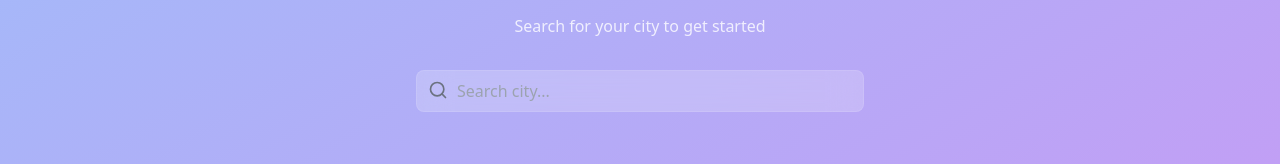
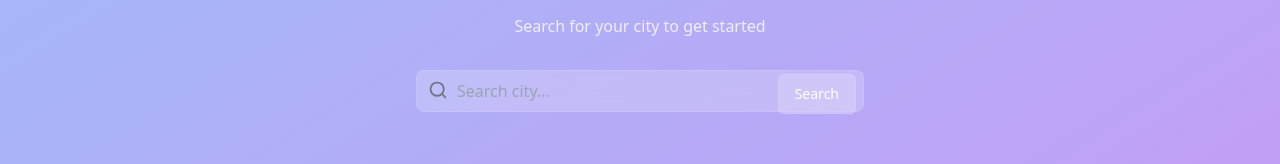
Before and after one commit to Xprogrammer123/weatherwave-dynamics, a React (Vite) app: page /search in a window 1280 px wide. Shown: the part 365-529 px from the top of the page. Built offline with nearby package versions, Linux system fonts and the light colour scheme.

Commit message:
Add button for city search
Implement a button inside the search input on the search page that updates the default page with the chosen city. Enable the Enter key to trigger the button's action as well.
[skip gpt_engineer]

```diff
--- a/src/components/SearchBar.tsx
+++ b/src/components/SearchBar.tsx
@@ -1,29 +1,56 @@
 import { motion } from "framer-motion";
 import { Search } from "lucide-react";
+import { Button } from "./ui/button";
+import { useState } from "react";
 
 interface SearchBarProps {
   onSearch: (query: string) => void;
 }
 
 const SearchBar = ({ onSearch }: SearchBarProps) => {
+  const [query, setQuery] = useState("");
+
+  const handleSearch = () => {
+    if (query.trim()) {
+      onSearch(query);
+    }
+  };
+
+  const handleKeyPress = (e: React.KeyboardEvent) => {
+    if (e.key === "Enter") {
+      e.preventDefault();
+      handleSearch();
+    }
+  };
+
   return (
     <motion.div
       initial={{ y: -20, opacity: 0 }}
       animate={{ y: 0, opacity: 1 }}
       className="w-full max-w-md"
     >
-      <div className="relative">
+      <div className="relative flex items-center">
         <input
           type="text"
           placeholder="Search city..."
-          className="w-full px-4 py-2 pl-10 rounded-lg bg-white/20 backdrop-blur-lg
+          className="w-full px-4 py-2 pl-10 pr-20 rounded-lg bg-white/20 backdrop-blur-lg
                      border border-white/10 focus:outline-none focus:ring-2
                      focus:ring-white/20 transition-all text-gray-500"
-          onChange={(e) => onSearch(e.target.value)}
+          value={query}
+          onChange={(e) => setQuery(e.target.value)}
+          onKeyDown={handleKeyPress}
         />
         <Search className="absolute left-3 top-2.5 h-5 w-5 text-gray-500" />
+        <Button
+          onClick={handleSearch}
+          className="absolute right-2 top-1 px-4 py-1 bg-white/20 hover:bg-white/30
+                     text-white rounded-md backdrop-blur-lg border border-white/10"
+        >
+          Search
+        </Button>
       </div>
     </motion.div>
   );
 };
+
 export default SearchBar;
```
